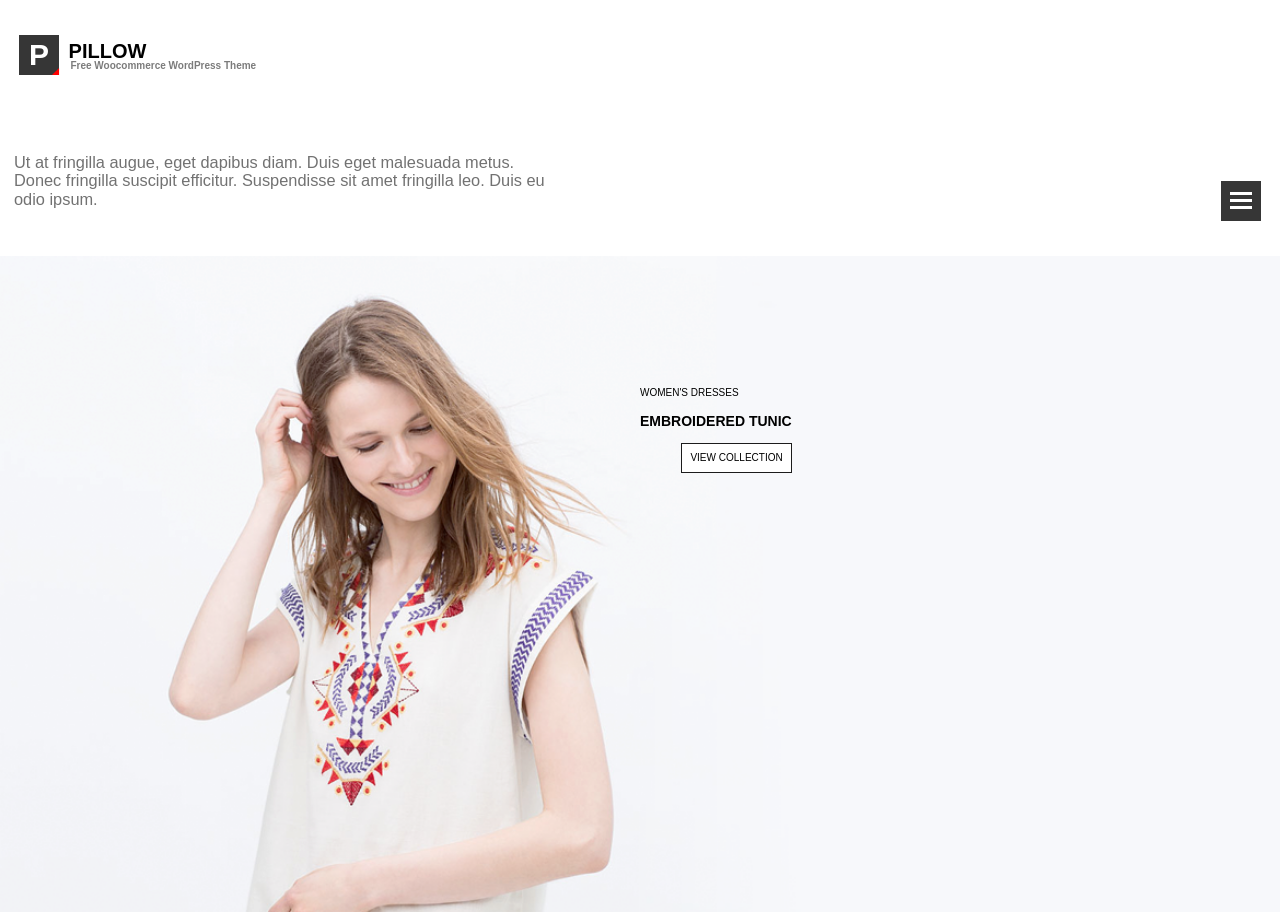
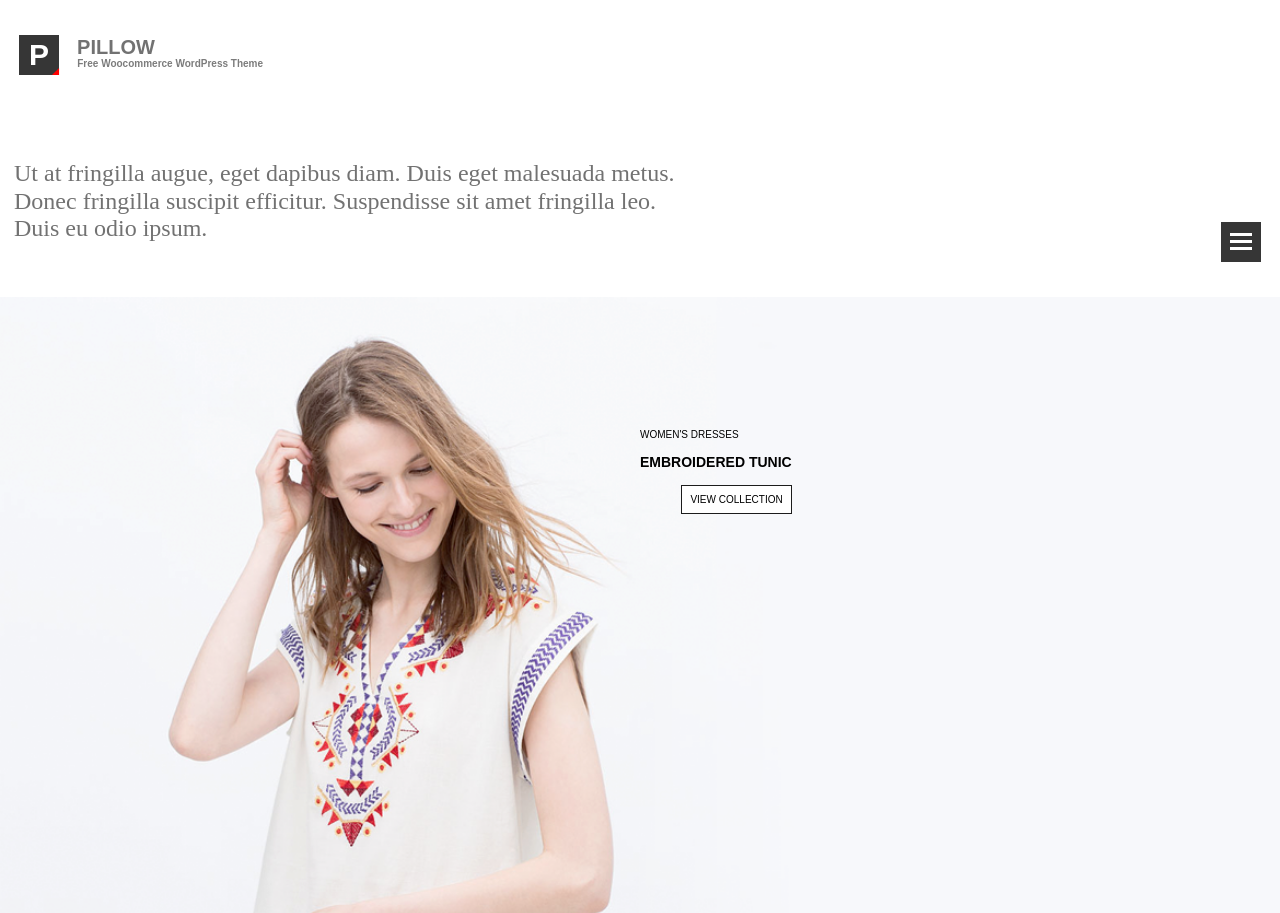
Before and after one commit to JoMendes/pillow, a plain HTML site: page index.html in a window 1280 px wide. Shown: the top 913 px of the page. Drawn offline with Linux system fonts and the light colour scheme.

Commit message:
ALL VERSIONS - Header completed

```diff
--- a/assets/sass/module/common/_mixins.scss
+++ b/assets/sass/module/common/_mixins.scss
@@ -4,6 +4,11 @@
 
 @mixin main-font-regular() {
 	font-family: 'Roboto Slab', sans-serif;
+	font-weight: 400;
+}
+
+@mixin main-font-regular-serif() {
+	font-family: 'Roboto Slab', serif;
 	font-weight: 400;
 }
 
--- a/assets/sass/module/layout/_header.scss
+++ b/assets/sass/module/layout/_header.scss
@@ -4,6 +4,7 @@ header {
 	h1 {
 		@include main-font-regular();
 		@include fontsize(14px);
+		color: $tlgray;
 		text-align: center;
 	}
 
@@ -91,8 +92,8 @@ header {
 				@include fontsize(20px);
 				text-transform: uppercase;
 				position: relative;
-				top: -25%;
-				left: -33%;
+				top: -22%;
+				left: -35%;
 			}
 		}
 
@@ -103,8 +104,8 @@ header {
 				display: block;
 				@include fontsize(10px);
 				position: relative;
-				top: -33%;
-				left: 10.25%;
+				top: -28%;
+				left: 9.3%;
 				color: #7c7c7c;
 			}
 		}
@@ -114,9 +115,10 @@ header {
 
 			@media (min-width: 992px) {
 				display: block;
-				width: 550px;
+				width: 680px;
 				text-transform: none;
-				@include main-font-regular;
+				@include main-font-regular-serif;
+				@include fontsize(24px);
 				color: $tlgray;
 			}
 		}
```
Also changed, not shown: assets/css/style.css, 1 other file.
